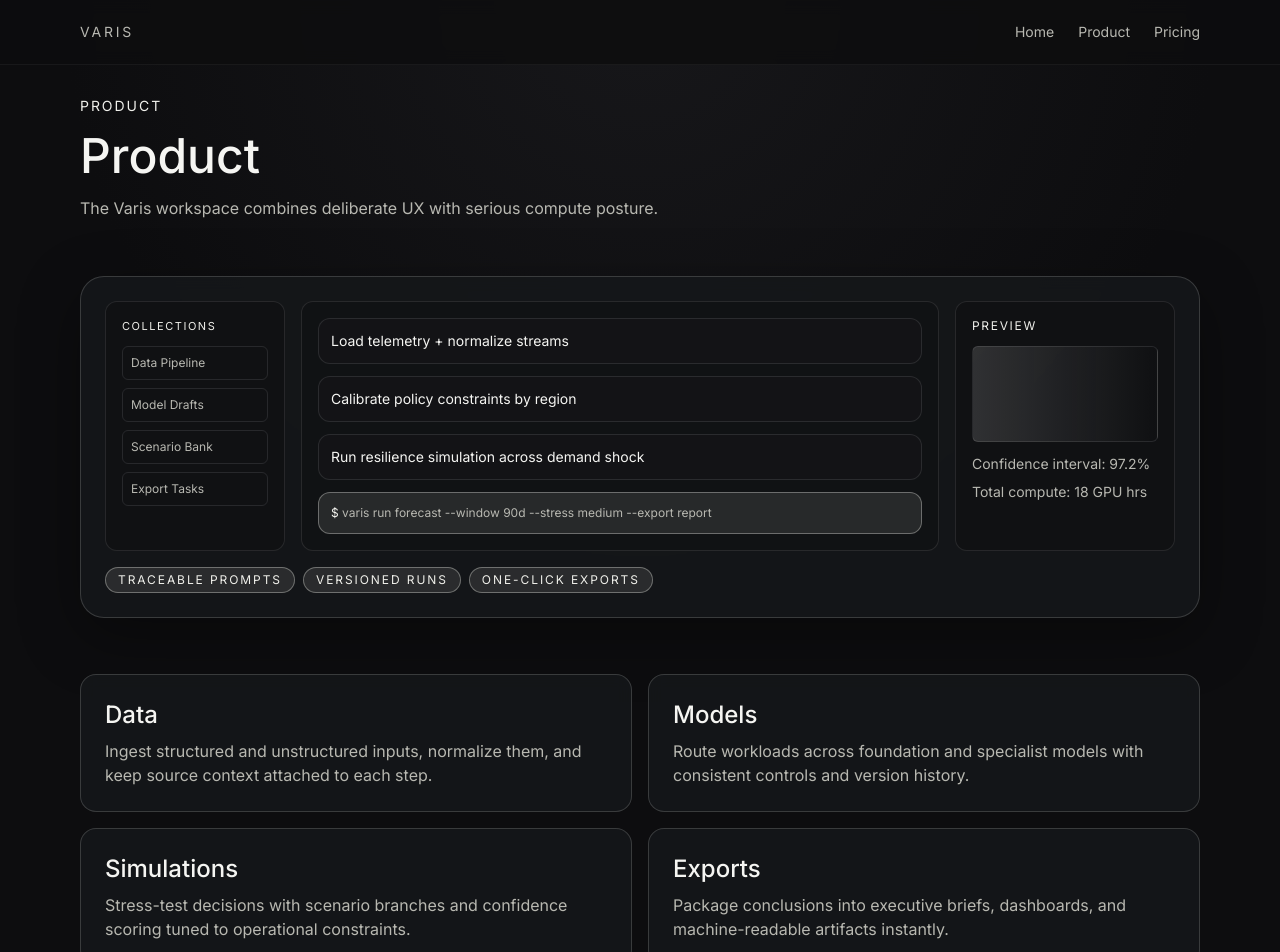
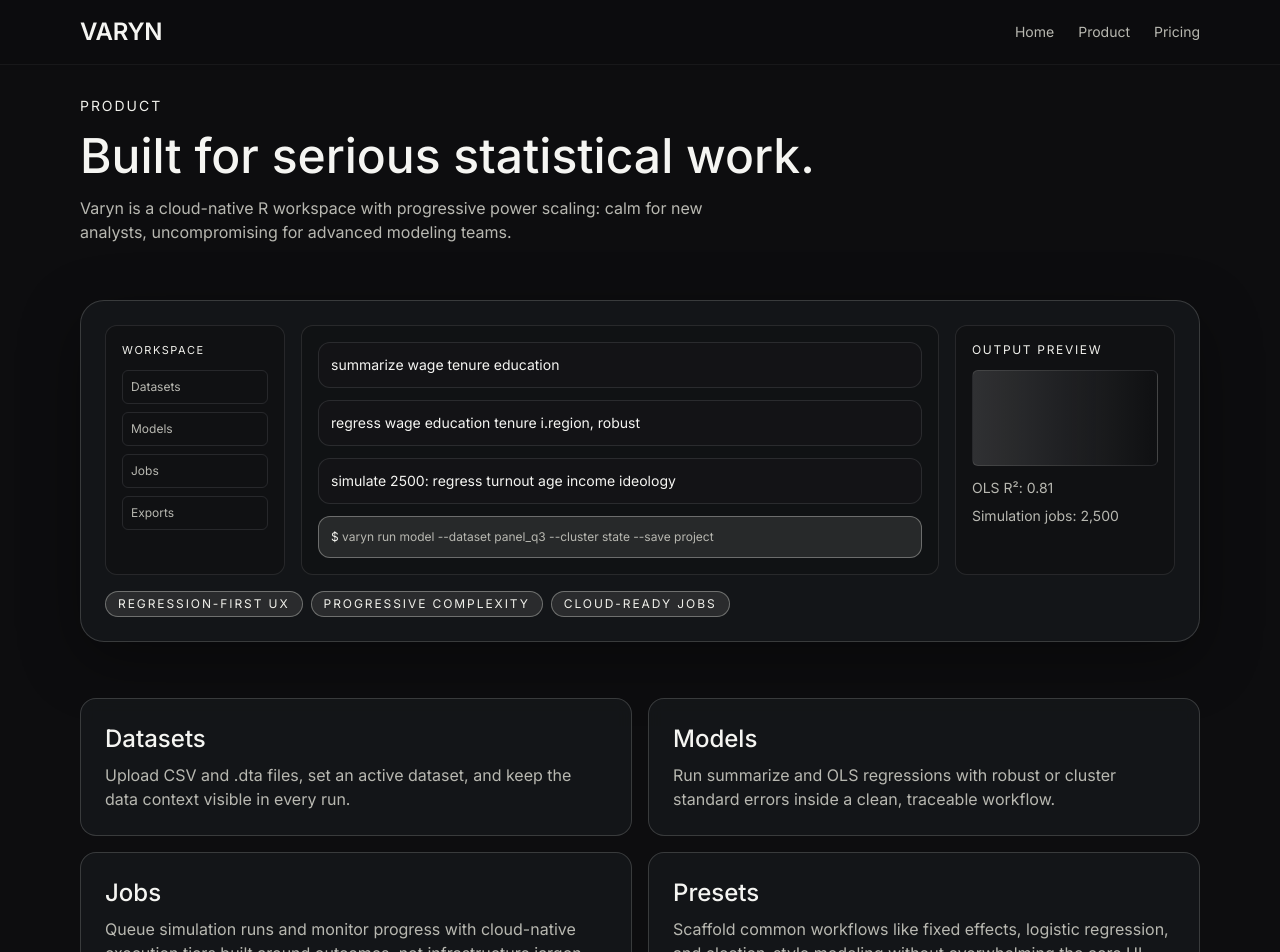
Before and after one commit to de-bayes/VARYN, a Next.js app: page /product in a window 1280 px wide. Shown: the top 952 px of the page. Built offline with nearby package versions, Linux system fonts and the light colour scheme.

Commit message:
Adjust ASCII hero to shared-origin Monte Carlo spread

```diff
--- a/app/globals.css
+++ b/app/globals.css
@@ -17,7 +17,7 @@
 body {
   margin: 0;
   padding: 0;
-  background: radial-gradient(circle at top, #17171a 0%, var(--bg) 42%);
+  background: var(--bg);
   color: var(--fg);
   min-height: 100%;
 }
--- a/app/layout.tsx
+++ b/app/layout.tsx
@@ -8,8 +8,8 @@
 const serif = Cormorant_Garamond({ subsets: ['latin'], variable: '--font-serif', weight: ['500'] });
 
 export const metadata: Metadata = {
-  title: 'Varis',
-  description: 'Quietly powerful compute workflows for modern teams.'
+  title: 'Varyn',
+  description: 'A cloud-native statistical IDE with progressive power scaling.'
 };
 
 export default function RootLayout({ children }: Readonly<{ children: React.ReactNode }>) {
--- a/app/page.tsx
+++ b/app/page.tsx
@@ -9,12 +9,13 @@
       <section className="container-shell">
         <div className="mb-10 grid gap-8 lg:grid-cols-[1.1fr_1fr] lg:items-end">
           <div className="space-y-6">
-            <Badge>Compute-native planning</Badge>
+            <Badge>Cloud-native statistical IDE</Badge>
             <h1 className="text-4xl font-medium leading-tight sm:text-5xl lg:text-6xl">
-              Clear strategy software for simulation-heavy teams.
+              Calm, serious modeling workflows built for real decisions.
             </h1>
             <p className="max-w-xl text-base leading-relaxed text-muted sm:text-lg">
-              Varis keeps your forecasting pipeline, model runs, and final decisions in one calm space.
+              Varyn gives teams a clean statistical workspace for regression, simulation, and scalable job execution—without
+              notebook chaos or gimmicks.
             </p>
             <div className="flex flex-wrap gap-3">
               <Button href="/product">Explore Product</Button>
@@ -24,8 +25,8 @@
             </div>
           </div>
           <div className="text-sm text-muted lg:pb-4">
-            <p className="font-[family-name:var(--font-serif)] text-2xl text-foreground">Built for calm operators.</p>
-            <p className="mt-3">Every run is easy to review, compare, and share.</p>
+            <p className="text-3xl font-semibold tracking-tight text-foreground sm:text-4xl">A modern statistical workspace.</p>
+            <p className="mt-3">Progressive power from first model to cloud-scale simulation.</p>
           </div>
         </div>
         <AsciiWaveHero />
@@ -33,16 +34,16 @@
 
       <section className="container-shell grid gap-4 rounded-3xl border border-white/10 bg-white/[0.02] p-6 md:grid-cols-3">
         <Reveal>
-          <p className="text-sm text-muted">Fast scenario setup</p>
-          <p className="mt-2 text-lg">Build and run what-if plans in seconds.</p>
+          <p className="text-sm text-muted">Product-first workflow</p>
+          <p className="mt-2 text-lg">The 80% modeling path is clear, fast, and reviewable.</p>
         </Reveal>
         <Reveal>
-          <p className="text-sm text-muted">Traceable outputs</p>
-          <p className="mt-2 text-lg">Every decision includes context and export-ready notes.</p>
+          <p className="text-sm text-muted">Progressive complexity</p>
+          <p className="mt-2 text-lg">Beginner-friendly at entry, expert-capable at scale.</p>
         </Reveal>
         <Reveal>
-          <p className="text-sm text-muted">Team-friendly pace</p>
-          <p className="mt-2 text-lg">A focused interface with less noise on day one.</p>
+          <p className="text-sm text-muted">Cloud execution, not clutter</p>
+          <p className="mt-2 text-lg">Parallel simulation and jobs when you need them, calm UI always.</p>
         </Reveal>
       </section>
     </div>
--- a/app/pricing/page.tsx
+++ b/app/pricing/page.tsx
@@ -2,16 +2,16 @@
 
 const faqs = [
   {
-    q: 'How is compute measured?',
-    a: 'Usage blends model context window size, inference time, and simulation parallelism into a transparent monthly meter.'
+    q: 'How do tiers scale?',
+    a: 'Plans scale by simulation volume, job concurrency, and data footprint so teams can match cost to modeling intensity.'
   },
   {
-    q: 'Can we start small and scale later?',
-    a: 'Yes. Teams commonly begin on Pro and migrate to Scale when governance and dedicated throughput become mandatory.'
+    q: 'Do users see CPU or infrastructure details?',
+    a: 'No. We keep pricing understandable with outcome-based tiers instead of exposing raw infrastructure metrics.'
   },
   {
-    q: 'Do you support procurement requirements?',
-    a: 'Scale plans include enterprise security documentation, invoicing support, and custom terms.'
+    q: 'Can we start lean and grow into cloud execution?',
+    a: 'Yes. Teams typically begin with core workflows and move up as simulation depth and organizational needs increase.'
   }
 ];
 
@@ -20,8 +20,10 @@
     <div className="container-shell space-y-12 pb-16">
       <section className="space-y-4">
         <p className="text-sm tracking-[0.14em] text-accent uppercase">Pricing</p>
-        <h1 className="text-4xl font-medium sm:text-5xl">Pricing</h1>
-        <p className="max-w-2xl text-muted">Straightforward tiers for teams optimizing both output quality and compute spend.</p>
+        <h1 className="text-4xl font-medium sm:text-5xl">Simple tiers, progressive power.</h1>
+        <p className="max-w-2xl text-muted">
+          Varyn pricing grows with simulation scale and team throughput while keeping the product surface focused and calm.
+        </p>
       </section>
 
       <PricingTable />
--- a/app/product/page.tsx
+++ b/app/product/page.tsx
@@ -3,20 +3,20 @@
 
 const sections = [
   {
-    title: 'Data',
-    body: 'Ingest structured and unstructured inputs, normalize them, and keep source context attached to each step.'
+    title: 'Datasets',
+    body: 'Upload CSV and .dta files, set an active dataset, and keep the data context visible in every run.'
   },
   {
     title: 'Models',
-    body: 'Route workloads across foundation and specialist models with consistent controls and version history.'
+    body: 'Run summarize and OLS regressions with robust or cluster standard errors inside a clean, traceable workflow.'
   },
   {
-    title: 'Simulations',
-    body: 'Stress-test decisions with scenario branches and confidence scoring tuned to operational constraints.'
+    title: 'Jobs',
+    body: 'Queue simulation runs and monitor progress with cloud-native execution tiers built around outcomes, not infrastructure jargon.'
   },
   {
-    title: 'Exports',
-    body: 'Package conclusions into executive briefs, dashboards, and machine-readable artifacts instantly.'
+    title: 'Presets',
+    body: 'Scaffold common workflows like fixed effects, logistic regression, and election-style modeling without overwhelming the core UI.'
   }
 ];
 
@@ -25,8 +25,10 @@
     <div className="container-shell space-y-14 pb-16">
       <section className="space-y-4">
         <p className="text-sm tracking-[0.14em] text-accent uppercase">Product</p>
-        <h1 className="text-4xl font-medium sm:text-5xl">Product</h1>
-        <p className="max-w-2xl text-muted">The Varis workspace combines deliberate UX with serious compute posture.</p>
+        <h1 className="text-4xl font-medium sm:text-5xl">Built for serious statistical work.</h1>
+        <p className="max-w-2xl text-muted">
+          Varyn is a cloud-native R workspace with progressive power scaling: calm for new analysts, uncompromising for advanced modeling teams.
+        </p>
       </section>
 
       <Reveal>
--- a/components/AppMock.tsx
+++ b/components/AppMock.tsx
@@ -9,8 +9,8 @@
     <div className="glass-panel relative overflow-hidden rounded-3xl p-4 shadow-premium sm:p-6">
       <div className="grid gap-4 lg:grid-cols-[180px_1fr_220px]">
         <aside className="rounded-xl border border-white/10 bg-background/50 p-4 text-xs text-muted">
-          <p className="mb-3 text-[11px] tracking-[0.14em] uppercase text-accent">Collections</p>
-          {['Data Pipeline', 'Model Drafts', 'Scenario Bank', 'Export Tasks'].map((item) => (
+          <p className="mb-3 text-[11px] tracking-[0.14em] uppercase text-accent">Workspace</p>
+          {['Datasets', 'Models', 'Jobs', 'Exports'].map((item) => (
             <div key={item} className="mb-2 rounded-md border border-white/10 p-2 hover:border-accent/40">
               {item}
             </div>
@@ -18,29 +18,33 @@
         </aside>
 
         <main className="space-y-3 rounded-xl border border-white/10 bg-background/40 p-4">
-          {['Load telemetry + normalize streams', 'Calibrate policy constraints by region', 'Run resilience simulation across demand shock'].map((item) => (
+          {[
+            'summarize wage tenure education',
+            'regress wage education tenure i.region, robust',
+            'simulate 2500: regress turnout age income ideology'
+          ].map((item) => (
             <div key={item} className="rounded-xl border border-white/10 bg-panel/80 p-3 text-sm text-foreground">
               {item}
             </div>
           ))}
           <div className="rounded-xl border border-accent/35 bg-accent/10 p-3 text-xs text-muted">
-            <span className="text-accent">$</span> varis run forecast --window 90d --stress medium --export report
+            <span className="text-accent">$</span> varyn run model --dataset panel_q3 --cluster state --save project
           </div>
         </main>
 
         <aside className="rounded-xl border border-white/10 bg-background/50 p-4 text-sm text-muted">
-          <p className="mb-3 text-xs tracking-[0.14em] uppercase text-accent">Preview</p>
+          <p className="mb-3 text-xs tracking-[0.14em] uppercase text-accent">Output preview</p>
           <div className="mb-3 h-24 rounded-md border border-white/10 bg-gradient-to-r from-accent/15 to-transparent" />
-          <p>Confidence interval: 97.2%</p>
-          <p className="mt-2">Total compute: 18 GPU hrs</p>
+          <p>OLS R²: 0.81</p>
+          <p className="mt-2">Simulation jobs: 2,500</p>
         </aside>
       </div>
 
       {showCallouts && (
         <div className="mt-4 flex flex-wrap gap-2">
-          <Badge>Traceable prompts</Badge>
-          <Badge>Versioned runs</Badge>
-          <Badge>One-click exports</Badge>
+          <Badge>Regression-first UX</Badge>
+          <Badge>Progressive complexity</Badge>
+          <Badge>Cloud-ready jobs</Badge>
         </div>
       )}
     </div>
--- a/components/AsciiWaveHero.tsx
+++ b/components/AsciiWaveHero.tsx
@@ -2,7 +2,12 @@
 
 import { useEffect, useRef } from 'react';
 
-const chars = ' .~≈-';
+const chars = ' .:-=+*#%@';
+
+const pseudoRandom = (seed: number) => {
+  const x = Math.sin(seed * 12.9898) * 43758.5453123;
+  return x - Math.floor(x);
+};
 
 export function AsciiWaveHero() {
   const canvasRef = useRef<HTMLCanvasElement | null>(null);
@@ -22,24 +27,61 @@
       context.fillStyle = '#0d0d0f';
       context.fillRect(0, 0, width, height);
       context.font = '13px ui-monospace, SFMono-Regular, Menlo, monospace';
+      context.textBaseline = 'middle';
 
-      for (let y = 24; y < height; y += 14) {
-        const crest = Math.sin(y * 0.07 + time * 0.0005);
+      const stepX = 9;
+      const stepY = 14;
+      const cols = Math.max(1, Math.floor(width / stepX));
+      const rows = Math.max(1, Math.floor(height / stepY));
+      const density = Array.from({ length: rows }, () => new Float32Array(cols));
+      const centerRow = rows * 0.52;
+      const traces = Math.max(220, Math.floor(rows * 9));
+      const t = time * 0.001;
 
-        for (let x = 0; x < width; x += 9) {
-          const swell = Math.sin(x * 0.028 + time * 0.0012 + y * 0.02);
-          const ripple = Math.sin(x * 0.06 - time * 0.0015) * 0.35;
-          const wave = (swell + ripple + crest) / 2.35;
-          const normalized = Math.max(0, Math.min(1, wave * 0.5 + 0.5));
-          const idx = Math.floor(normalized * (chars.length - 1));
-          const char = chars[idx];
-          context.fillStyle = `rgba(244, 244, 241, ${0.1 + normalized * 0.32})`;
-          context.fillText(char, x, y);
+      for (let i = 0; i < traces; i += 1) {
+        let y = centerRow;
+        let drift = (pseudoRandom(i * 2.31) - 0.5) * 0.06;
+        const branchBias = (pseudoRandom(i * 0.73) - 0.5) * 0.018;
+        const noiseRate = 0.12 + pseudoRandom(i * 3.91) * 0.2;
+
+        for (let x = 0; x < cols; x += 1) {
+          const progress = x / cols;
+          const spread = 0.011 + Math.sqrt(progress) * 0.06;
+          const stochastic = (pseudoRandom(i * 13.1 + x * 2.7 + t * noiseRate) - 0.5) * spread;
+          const pulse = (pseudoRandom(i * 5.37 + x * 0.61 + t * 0.17) - 0.5) * (0.006 + progress * 0.014);
+
+          drift += branchBias * 0.03;
+          drift *= 0.996;
+          y += drift + stochastic + pulse;
+
+          // Mild mean reversion keeps trajectories sock-like instead of exploding quadratically.
+          y += (centerRow - y) * 0.004;
+
+          if (y < 0) y = 0;
+          if (y > rows - 1) y = rows - 1;
+
+          const yInt = Math.floor(y);
+          const frac = y - yInt;
+          const intensity = 0.58 + progress * 0.78;
+
+          density[yInt][x] += intensity * (1 - frac);
+          if (yInt + 1 < rows) density[yInt + 1][x] += intensity * frac;
         }
       }
 
-      if (!reduceMotion) {
-        frameId = window.requestAnimationFrame(draw);
+      for (let row = 0; row < rows; row += 1) {
+        const y = row * stepY + stepY / 2;
+
+        for (let col = 0; col < cols; col += 1) {
+          const raw = density[row][col];
+          if (raw < 0.15) continue;
+
+          const normalized = Math.min(1, raw / 10.5);
+          const charIndex = Math.min(chars.length - 1, Math.floor(normalized * (chars.length - 1)));
+          const char = chars[charIndex];
+          context.fillStyle = `rgba(244, 244, 241, ${0.08 + normalized * 0.56})`;
+          context.fillText(char, col * stepX, y);
+        }
       }
     };
 
@@ -51,7 +93,10 @@
 
     resize();
     window.addEventListener('resize', resize);
-    if (!reduceMotion) frameId = window.requestAnimationFrame(draw);
+    if (!reduceMotion) frameId = window.requestAnimationFrame(function loop(now) {
+      draw(now);
+      frameId = window.requestAnimationFrame(loop);
+    });
 
     return () => {
       window.removeEventListener('resize', resize);
@@ -62,8 +107,6 @@
   return (
     <div className="relative h-[74vh] min-h-[480px] overflow-hidden rounded-3xl border border-white/10 bg-background">
       <canvas ref={canvasRef} className="h-full w-full" />
-      <div className="pointer-events-none absolute inset-0 bg-gradient-to-b from-background/30 via-transparent to-background/70" />
-      <div className="pointer-events-none absolute inset-x-0 bottom-0 h-40 bg-gradient-to-t from-background to-transparent" />
     </div>
   );
 }
--- a/components/Footer.tsx
+++ b/components/Footer.tsx
@@ -2,8 +2,8 @@
   return (
     <footer className="mt-24 border-t border-white/5 py-8 text-sm text-muted">
       <div className="container-shell flex flex-col justify-between gap-3 sm:flex-row sm:items-center">
-        <p>© {new Date().getFullYear()} Varis. Designed for modern compute teams.</p>
-        <p className="text-xs tracking-[0.14em] uppercase">Precision workflows, quiet confidence.</p>
+        <p>© {new Date().getFullYear()} Varyn. A modern statistical workspace.</p>
+        <p className="text-xs tracking-[0.14em] uppercase">Elegant. Calm. Powerful. Inevitable.</p>
       </div>
     </footer>
   );
--- a/components/Navbar.tsx
+++ b/components/Navbar.tsx
@@ -10,8 +10,11 @@
   return (
     <header className="fixed inset-x-0 top-0 z-50 border-b border-white/5 bg-background/85 backdrop-blur">
       <nav className="container-shell flex h-16 items-center justify-between">
-        <Link href="/" className="text-sm tracking-[0.2em] text-muted uppercase hover:text-foreground">
-          Varis
+        <Link
+          href="/"
+          className="text-xl font-semibold tracking-[-0.01em] text-foreground transition hover:opacity-85 sm:text-2xl"
+        >
+          VARYN
         </Link>
         <div className="flex items-center gap-6 text-sm text-muted">
           {navItems.map((item) => (
--- a/components/PricingTable.tsx
+++ b/components/PricingTable.tsx
@@ -1,21 +1,21 @@
 const tiers = [
   {
-    name: 'Free',
+    name: 'Starter',
     price: '$0',
-    description: 'Ideal for early exploration with light compute budgets.',
-    bullets: ['3 projects', 'Community model catalog', 'Weekly exports']
+    description: 'For individuals validating core modeling workflows.',
+    bullets: ['1 active project', 'CSV + .dta upload', 'Core summarize + OLS tools']
   },
   {
     name: 'Pro',
-    price: '$79',
-    description: 'For analysts shipping production-ready simulations weekly.',
-    bullets: ['Unlimited projects', 'Priority GPU queue', 'Daily exports + API']
+    price: '$89',
+    description: 'For teams running frequent analysis and simulation cycles.',
+    bullets: ['Unlimited projects', 'Robust + cluster SE workflows', 'Higher simulation and job concurrency']
   },
   {
     name: 'Scale',
     price: 'Custom',
-    description: 'For cross-functional teams requiring governance and throughput.',
-    bullets: ['Dedicated infra', 'Advanced controls', 'Enterprise support']
+    description: 'For organizations operating cloud-scale statistical pipelines.',
+    bullets: ['Dedicated execution capacity', 'Advanced governance controls', 'Priority support + onboarding']
   }
 ];
 
```
Also changed, not shown: 1 other file (tests, documents, lock files or other folders).
